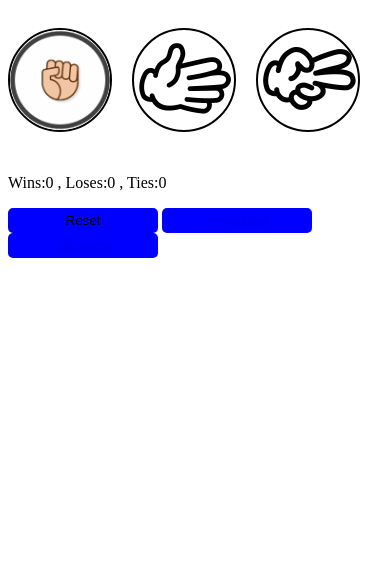
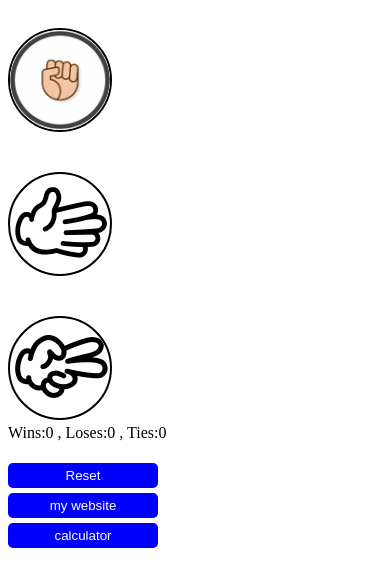
Before and after one commit to Bittu-kumar751/rock_game, a plain HTML site: page index.html in a window 390 px wide. Drawn offline with Linux system fonts and the light colour scheme.

Commit message:
Update index.html

```diff
--- a/index.html
+++ b/index.html
@@ -37,6 +37,31 @@
         border-radius: 5px;
         background-color: blue;
         text-align: center;
+        color: white;
+    }
+    button a{
+        color: white;
+        text-decoration: none;
+    }
+    .btn{
+        display: flex;
+        /* justify-content: space-evenly; */
+        height: 50px;
+    }
+    @media (max-width:480px){
+        .btn{
+            display: flex;
+            flex-direction: column;
+            /* margin-top: 10px; */
+        }
+        .contain{
+            flex-direction: column;
+            height: 400px;
+            width: 150px;
+        }
+        .btn .btton{
+            margin-top: 5px;
+        }
     }
 </style>
 
@@ -55,12 +80,12 @@
 
     <p class="hidden"></p>
     <p class="end">Wins:0 , Loses:0 , Ties:0</p>
+    <div class="btn">
+    <div class="btton"><button class="but">Reset</button></div>
 
-    <button class="but">Reset</button>
-
-    <button><a href="web.html">my website</a></button>
-    <button><a href="cal.html">calculator</a></button>
-
+    <div class="btton"><button><a href="web.html">my website</a></button></div>
+    <div class="btton"><button><a href="cal.html">calculator</a></button></div>
+    </div>
     <script src="game.js"></script>
 </body>
 
```
